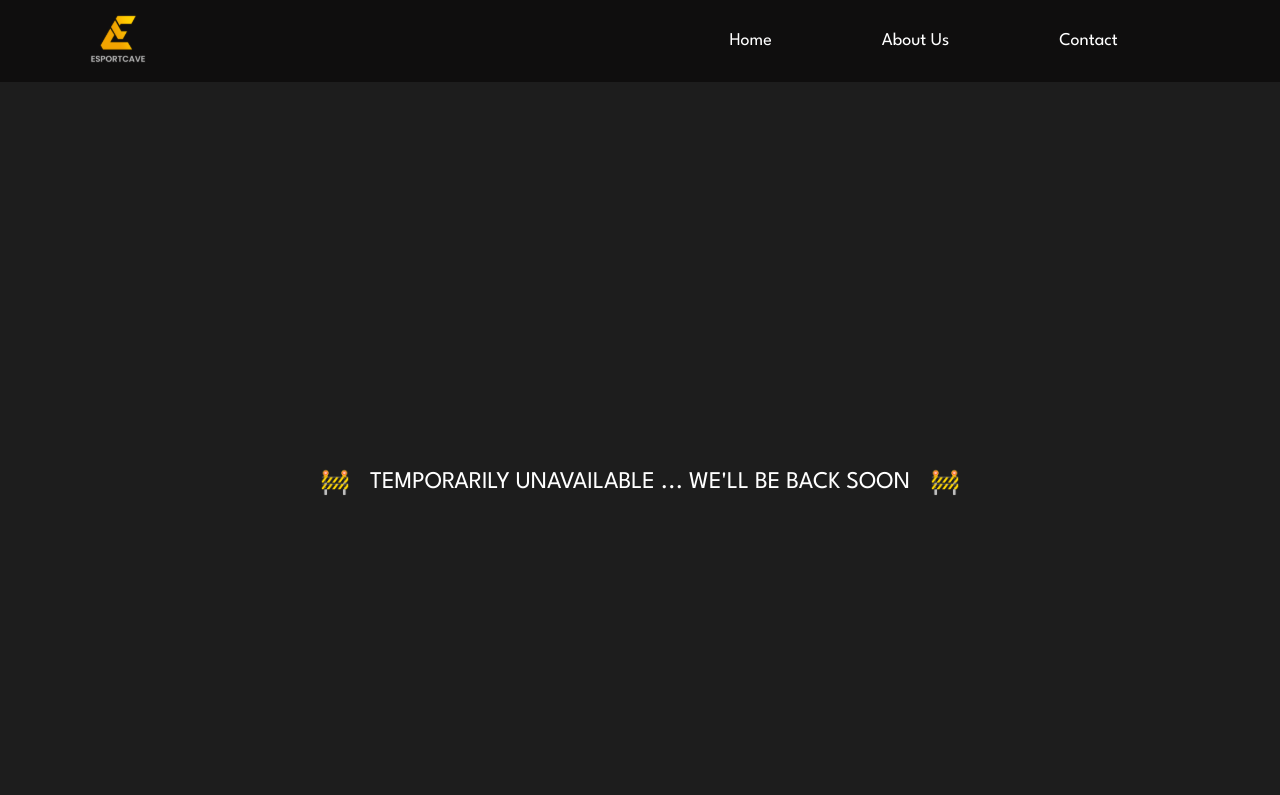
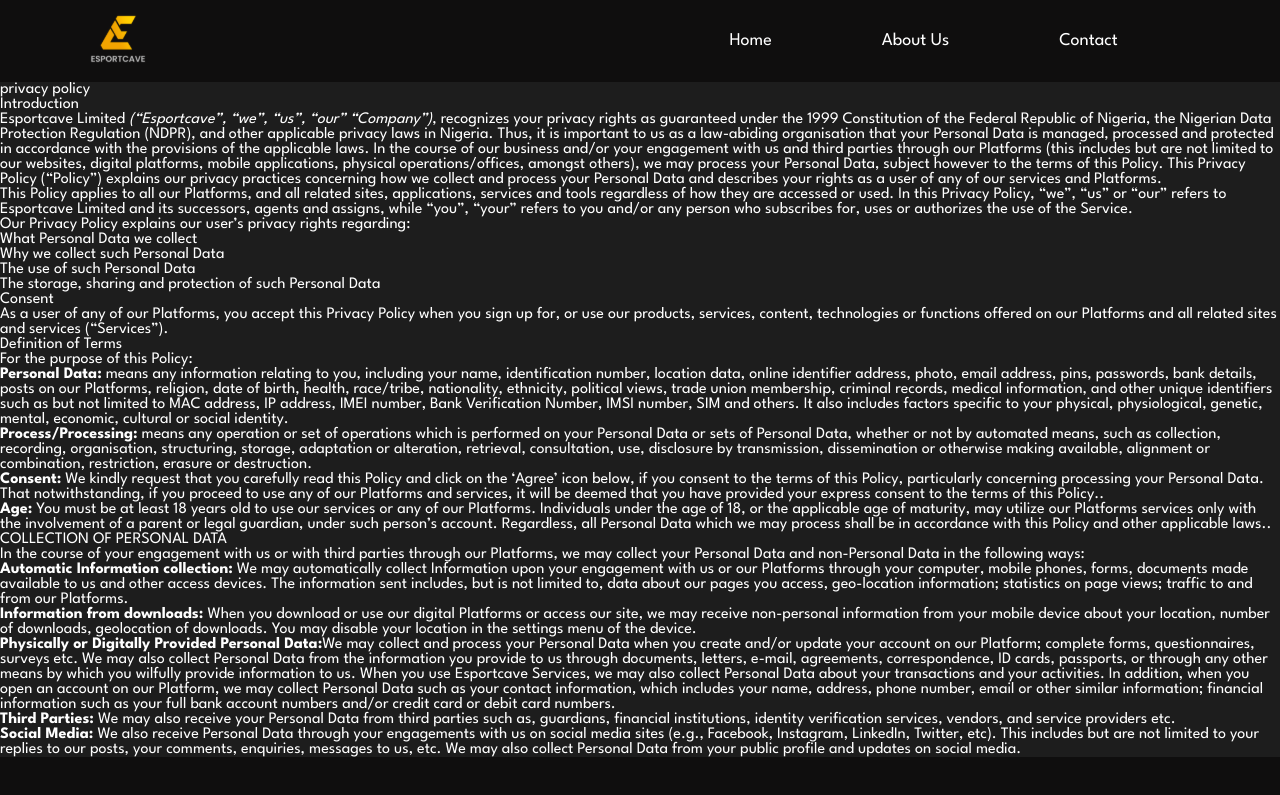
Before and after one commit to iyanushow/esportcave, a Next.js app: page /privacy-policy in a window 1280 px wide. Before the commit this address had no page. Shown: the top 795 px of the page. Built offline with nearby package versions, Linux system fonts and the light colour scheme.

Commit message:
add -privacy

```diff
--- /dev/null
+++ b/pages/privacy-policy.js
@@ -0,0 +1,162 @@
+import React from "react";
+
+const Privacy = () => {
+  return (
+    <main>
+      <h1>privacy policy</h1>
+      <section id="intro">
+        <h2>Introduction</h2>
+        <p>
+          Esportcave Limited <i>(“Esportcave”, “we”, “us”, “our” “Company”)</i>,
+          recognizes your privacy rights as guaranteed under the 1999
+          Constitution of the Federal Republic of Nigeria, the Nigerian Data
+          Protection Regulation (NDPR), and other applicable privacy laws in
+          Nigeria. Thus, it is important to us as a law-abiding organisation
+          that your Personal Data is managed, processed and protected in
+          accordance with the provisions of the applicable laws. In the course
+          of our business and/or your engagement with us and third parties
+          through our Platforms (this includes but are not limited to our
+          websites, digital platforms, mobile applications, physical
+          operations/offices, amongst others), we may process your Personal
+          Data, subject however to the terms of this Policy. This Privacy Policy
+          (“Policy”) explains our privacy practices concerning how we collect
+          and process your Personal Data and describes your rights as a user of
+          any of our services and Platforms.
+        </p>
+        <p>
+          This Policy applies to all our Platforms, and all related sites,
+          applications, services and tools regardless of how they are accessed
+          or used. In this Privacy Policy, “we”, “us” or “our” refers to
+          Esportcave Limited and its successors, agents and assigns, while
+          “you”, “your” refers to you and/or any person who subscribes for, uses
+          or authorizes the use of the Service.
+        </p>
+        <p>
+          Our Privacy Policy explains our user’s privacy rights regarding:
+          <ol>
+            <li>What Personal Data we collect</li>
+            <li>Why we collect such Personal Data</li>
+            <li>The use of such Personal Data</li>
+            <li>The storage, sharing and protection of such Personal Data</li>
+          </ol>
+        </p>
+      </section>
+
+      <section id="consent">
+        <h2>Consent</h2>
+        <p>
+          As a user of any of our Platforms, you accept this Privacy Policy when
+          you sign up for, or use our products, services, content, technologies
+          or functions offered on our Platforms and all related sites and
+          services (“Services”).
+        </p>
+      </section>
+
+      <section id="terms">
+        <h2>Definition of Terms</h2>
+
+        <h3>For the purpose of this Policy:</h3>
+        <div>
+          <p>
+            <strong>Personal Data:</strong> means any information relating to
+            you, including your name, identification number, location data,
+            online identifier address, photo, email address, pins, passwords,
+            bank details, posts on our Platforms, religion, date of birth,
+            health, race/tribe, nationality, ethnicity, political views, trade
+            union membership, criminal records, medical information, and other
+            unique identifiers such as but not limited to MAC address, IP
+            address, IMEI number, Bank Verification Number, IMSI number, SIM and
+            others. It also includes factors specific to your physical,
+            physiological, genetic, mental, economic, cultural or social
+            identity.
+          </p>
+          <p>
+            <strong>Process/Processing:</strong> means any operation or set of
+            operations which is performed on your Personal Data or sets of
+            Personal Data, whether or not by automated means, such as
+            collection, recording, organisation, structuring, storage,
+            adaptation or alteration, retrieval, consultation, use, disclosure
+            by transmission, dissemination or otherwise making available,
+            alignment or combination, restriction, erasure or destruction.
+          </p>
+          <p>
+            <strong>Consent:</strong> We kindly request that you carefully read
+            this Policy and click on the ‘Agree’ icon below, if you consent to
+            the terms of this Policy, particularly concerning processing your
+            Personal Data. That notwithstanding, if you proceed to use any of
+            our Platforms and services, it will be deemed that you have provided
+            your express consent to the terms of this Policy..
+          </p>
+          <p>
+            <strong>Age:</strong> You must be at least 18 years old to use our
+            services or any of our Platforms. Individuals under the age of 18,
+            or the applicable age of maturity, may utilize our Platforms
+            services only with the involvement of a parent or legal guardian,
+            under such person’s account. Regardless, all Personal Data which we
+            may process shall be in accordance with this Policy and other
+            applicable laws..
+          </p>
+        </div>
+      </section>
+
+      <section id="data-collection">
+        <h1>COLLECTION OF PERSONAL DATA</h1>
+        <div>
+          In the course of your engagement with us or with third parties through
+          our Platforms, we may collect your Personal Data and non-Personal Data
+          in the following ways:
+          <ul>
+            <li>
+              <strong>Automatic Information collection:</strong> We may
+              automatically collect Information upon your engagement with us or
+              our Platforms through your computer, mobile phones, forms,
+              documents made available to us and other access devices. The
+              information sent includes, but is not limited to, data about our
+              pages you access, geo-location information; statistics on page
+              views; traffic to and from our Platforms.
+            </li>
+            <li>
+              <strong>Information from downloads: </strong> When you download or
+              use our digital Platforms or access our site, we may receive
+              non-personal information from your mobile device about your
+              location, number of downloads, geolocation of downloads. You may
+              disable your location in the settings menu of the device.
+            </li>
+            <li>
+              <strong>Physically or Digitally Provided Personal Data:</strong>
+              We may collect and process your Personal Data when you create
+              and/or update your account on our Platform; complete forms,
+              questionnaires, surveys etc. We may also collect Personal Data
+              from the information you provide to us through documents, letters,
+              e-mail, agreements, correspondence, ID cards, passports, or
+              through any other means by which you wilfully provide information
+              to us. When you use Esportcave Services, we may also collect
+              Personal Data about your transactions and your activities. In
+              addition, when you open an account on our Platform, we may collect
+              Personal Data such as your contact information, which includes
+              your name, address, phone number, email or other similar
+              information; financial information such as your full bank account
+              numbers and/or credit card or debit card numbers.
+            </li>
+            <li>
+              <strong>Third Parties: </strong> We may also receive your Personal
+              Data from third parties such as, guardians, financial
+              institutions, identity verification services, vendors, and service
+              providers etc.
+            </li>
+            <li>
+              <strong>Social Media: </strong> We also receive Personal Data
+              through your engagements with us on social media sites (e.g.,
+              Facebook, Instagram, LinkedIn, Twitter, etc). This includes but
+              are not limited to your replies to our posts, your comments,
+              enquiries, messages to us, etc. We may also collect Personal Data
+              from your public profile and updates on social media.
+            </li>
+          </ul>
+        </div>
+      </section>
+    </main>
+  );
+};
+
+export default Privacy;
```
